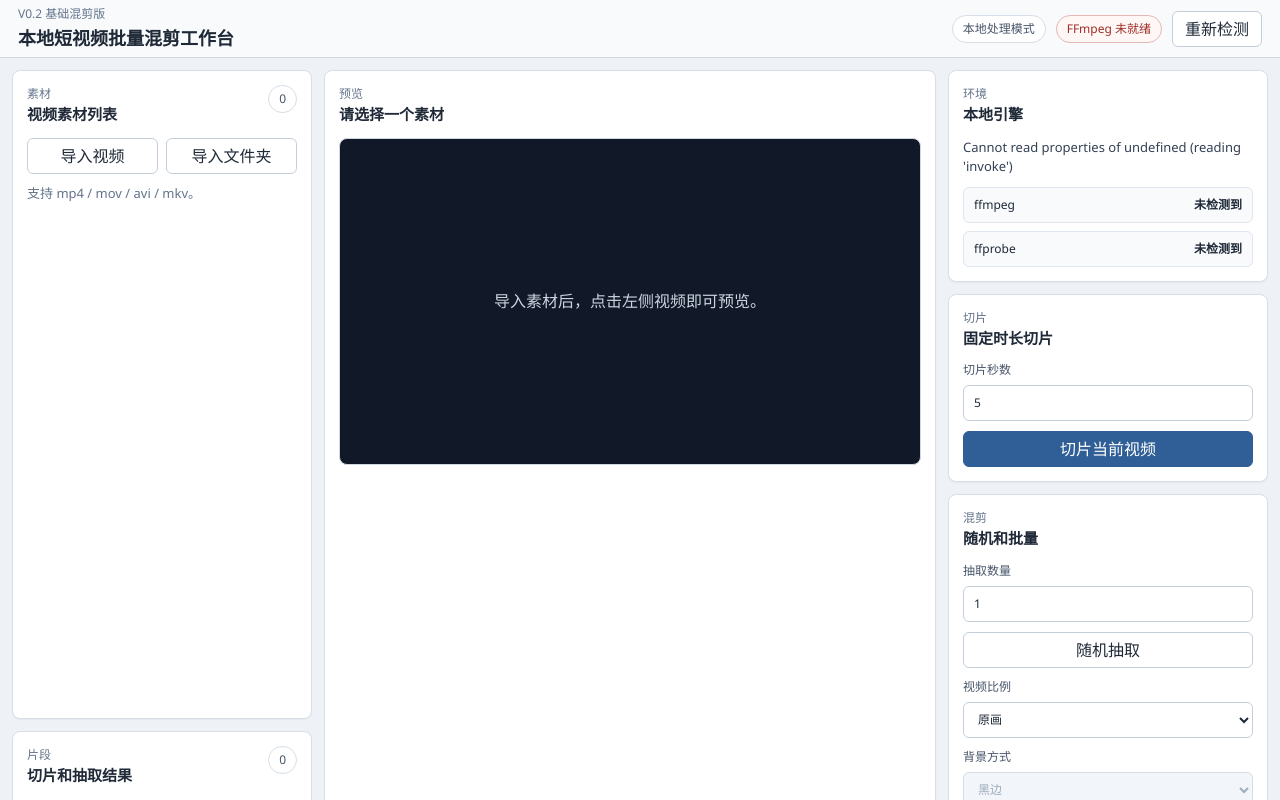
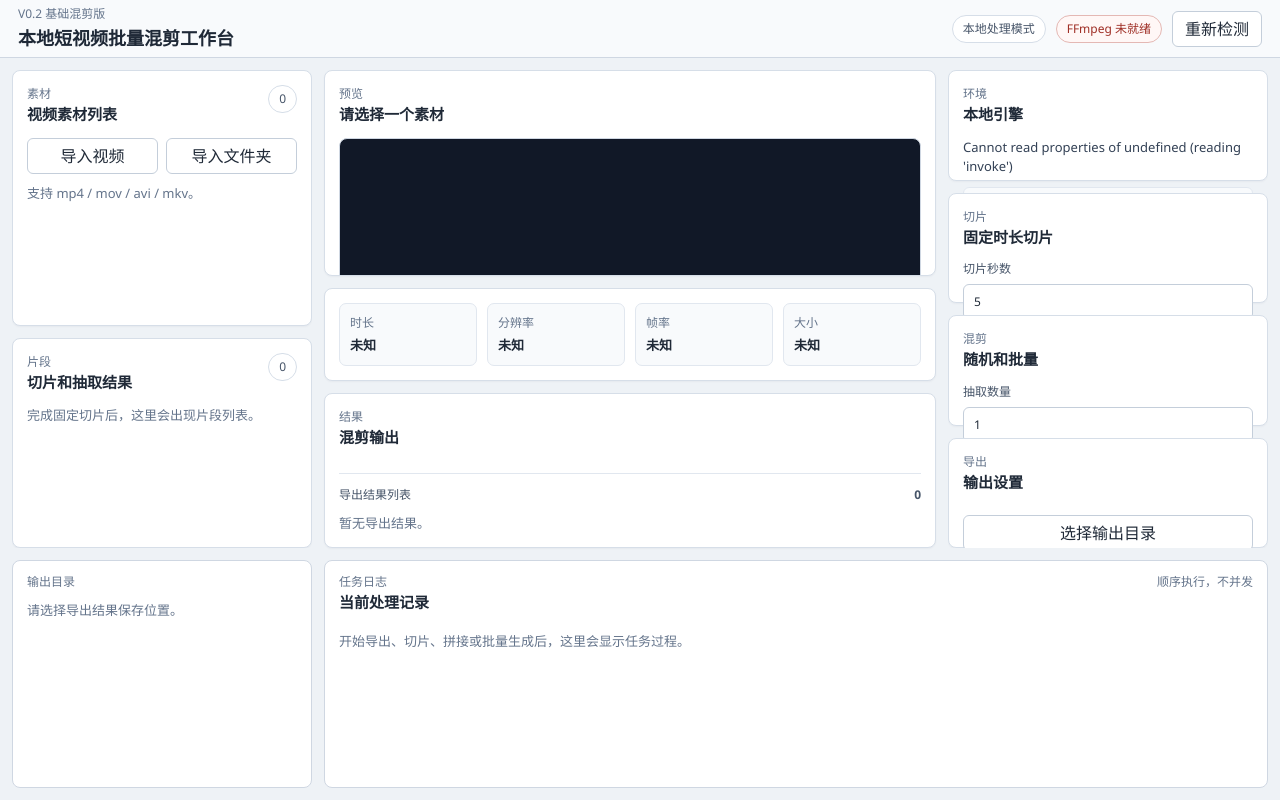
Before and after one commit to shisan3130186/local-video-remix-workbench, a Vue app: page / in a window 1280 px wide. Shown: the top 800 px of the page. Built offline with nearby package versions, Linux system fonts and the light colour scheme.

Commit message:
fix(ui): fix task log overflow

```diff
--- a/src/styles.css
+++ b/src/styles.css
@@ -54,7 +54,9 @@ h3 {
 .app-shell {
   display: grid;
   grid-template-rows: 58px minmax(0, 1fr) minmax(240px, 30vh);
+  height: 100vh;
   min-height: 100vh;
+  overflow: hidden;
   background: #eef2f6;
 }
 
@@ -118,6 +120,7 @@ h3 {
   gap: 12px;
   min-height: 0;
   padding: 12px;
+  overflow: hidden;
 }
 
 .left-rail,
@@ -551,8 +554,10 @@ h3 {
   display: grid;
   grid-template-columns: 300px minmax(0, 1fr);
   gap: 12px;
+  height: 100%;
   min-height: 0;
   padding: 0 12px 12px;
+  overflow: hidden;
 }
 
 .output-strip,
```
